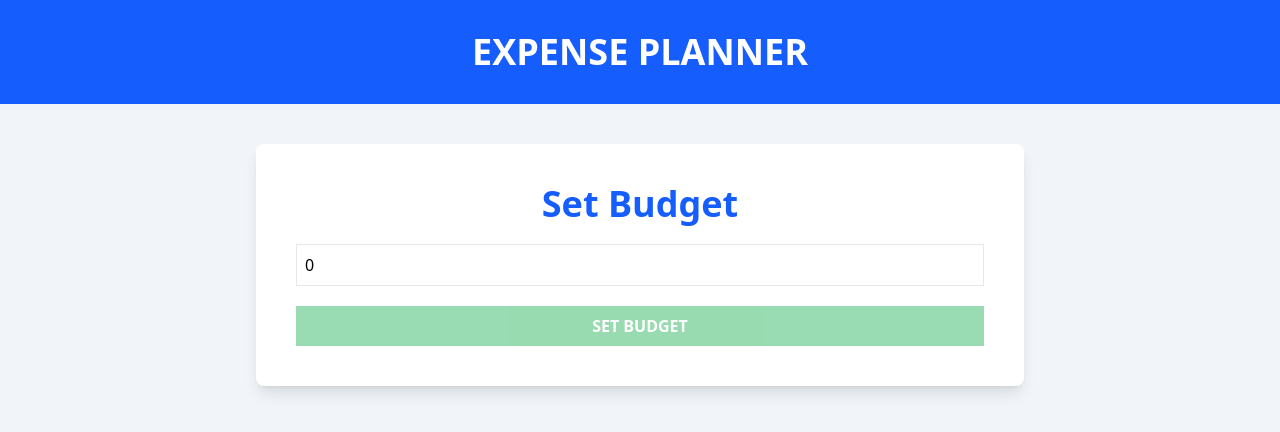
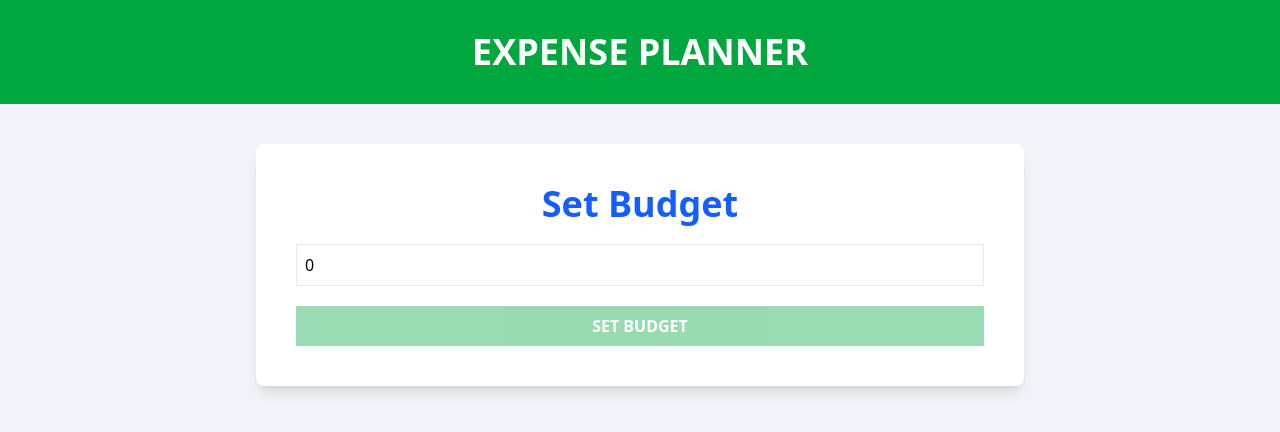
Before and after one commit to Fr3ak-Dev/expense_planner, a React (Vite) app: page / in a window 1280 px wide. Shown: the top 432 px of the page. Built offline with nearby package versions, Linux system fonts and the light colour scheme.

Commit message:
add BudgetContext

```diff
--- a/src/App.tsx
+++ b/src/App.tsx
@@ -4,7 +4,7 @@ function App() {
 
   return (
     <>
-      <header className="bg-blue-600 py-8 max-h-72">
+      <header className="bg-green-600 py-8 max-h-72">
         <h1 className="uppercase text-center font-black text-4xl text-white">
           Expense Planner
         </h1>
--- /dev/null
+++ b/src/context/BudgetContext.tsx
@@ -0,0 +1,30 @@
+import { createContext, Dispatch, ReactNode, useReducer } from "react"
+import { BudgetActions, budgetReducer, BudgetState, initialState } from "../reducers/budget-reducer"
+
+type BudgetContextProps = {
+    state: BudgetState
+    dispatch: Dispatch<BudgetActions>
+}
+
+type BudgetProviderProps = {
+    children: ReactNode
+}
+
+export const BudgetContext = createContext<BudgetContextProps>(null!)    // Context is the action
+
+export const BudgetProvider = ({ children } : BudgetProviderProps) => {   // Provider is the information
+    // children is a special prop that contains the components (children) that are wrapped by the provider
+
+    const [state, dispatch] = useReducer(budgetReducer, initialState)
+
+    return (
+        <BudgetContext.Provider
+            value={{    // value is a special prop of the provider that contains the information that will be passed to the children
+                state,
+                dispatch
+            }}
+        >
+            {children}
+        </BudgetContext.Provider>
+    )
+}
```
